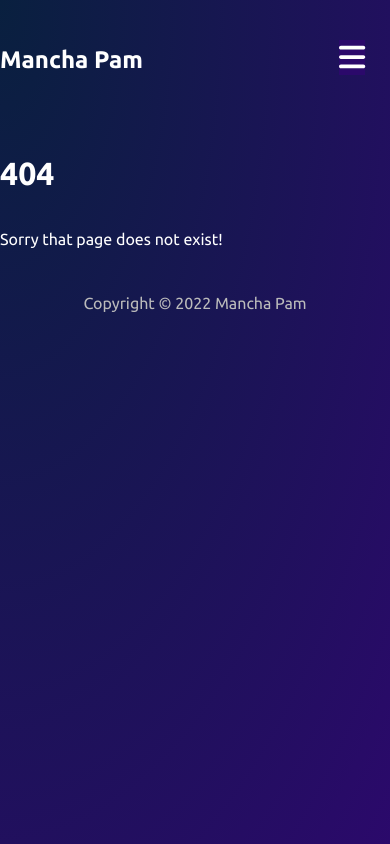
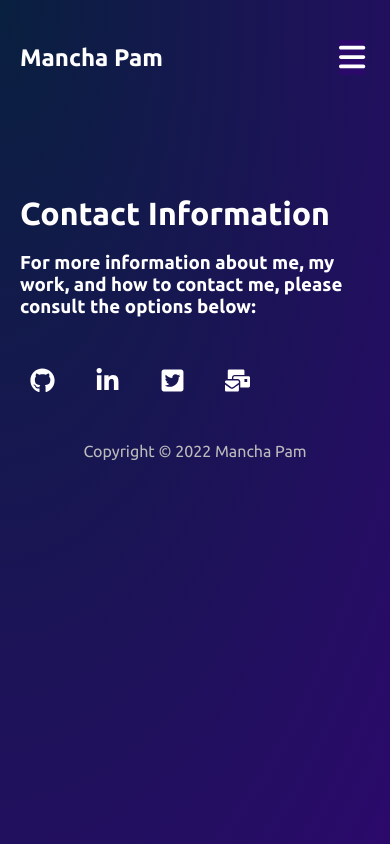
Before and after one commit to Mancha01/the-portfolio, a Gatsby site in the folder man-portfolio/: page /contact in a window 390 px wide. Before the commit this address had no page. Built offline with nearby package versions, Linux system fonts and the light colour scheme; Gatsby itself is replaced by a stand-in of ours; a web font is replaced by a local one.

Commit message:
corrections

```diff
--- a/man-portfolio/src/components/Navbar.js
+++ b/man-portfolio/src/components/Navbar.js
@@ -26,6 +26,9 @@ const Navbar = () => {
                     <Link to='/challenges' className='the-links'>
                         <li>Challenges</li>
                     </Link>
+                    <Link to='/contact' className='the-links'>
+                        <li>Contact</li>
+                    </Link>
                 </ul>
                 <button className='mobile-menu-icon' onClick={() => setIsMobile(!isMobile)}>
                     {isMobile ? (
--- a/man-portfolio/src/pages/challenges.js
+++ b/man-portfolio/src/pages/challenges.js
@@ -6,8 +6,9 @@ const Challenges = () => {
   return (
       <Layout>
              <div>
+
+                 <div className='challenges'>
                  <h1>Programming Challenges</h1>
-                 <div className='challenges'>
                  <iframe width="560" height="315" src="https://www.youtube.com/embed/NLYtEo2KBN4" title="YouTube video player" frameborder="0" allow="accelerometer; autoplay; clipboard-write; encrypted-media; gyroscope; picture-in-picture" allowfullscreen></iframe>
                  <hr />
                  <hr />
--- /dev/null
+++ b/man-portfolio/src/pages/contact.js
@@ -0,0 +1,33 @@
+import React from 'react'
+import { FaGithub, FaLinkedinIn, FaTwitterSquare, FaMailBulk} from 'react-icons/fa';
+import Layout from '../components/layout';
+import '../styles/global.css'
+
+const Contact = () => {
+  return (
+<Layout>
+     <div className='contact'>
+        <h1>Contact Information</h1>
+        <h3>For more information about me, my work, and how to contact me, please consult the options below:</h3>
+        <div>
+        <a href="https://github.com/Mancha01" className='fa-icons' target='_blank'>
+            <FaGithub />
+        </a>
+        <a href="https://www.linkedin.com/in/emmanuel-pam-081b89ab/" className='fa-icons' target='_blank'>
+            <FaLinkedinIn />
+        </a>
+        <a href="https://twitter.com/EmmanuelPam9" className='fa-icons' target='_blank'>
+            <FaTwitterSquare />
+        </a>
+        <a href = "mailto: pamemmanuel0@gmail.com" className='fa-icons' target='_blank'>
+        <FaMailBulk />
+        </a>
+
+        </div>
+    </div>
+    </Layout>
+
+  )
+}
+
+export default Contact
--- a/man-portfolio/src/styles/global.css
+++ b/man-portfolio/src/styles/global.css
@@ -72,6 +72,9 @@ max-width: 100vw;
 .challenges iframe{
   margin-top: 20px;
 }
+.challenges h1{
+  margin-bottom: 20px;
+}
 
 .fa-icons {
   margin-right: 20px;
@@ -84,4 +87,29 @@ max-width: 100vw;
   .about{
     padding: 10px;
   }
+  .contact {
+padding-left: 20px;
+padding-right: 20px;
+   }
+
+   .challenges iframe{
+     max-width: 100%;
+   }
+   .challenges{
+     padding: 25px;
+   }
+
+   .challenges h1{
+     padding-left: 20px;
+     margin-bottom: 20px;
+   }
 }
+
+
+
+.contact h1{
+  margin-bottom: 20px;
+}
+.contact h3{
+  margin-bottom: 50px;
+}
--- a/man-portfolio/src/styles/home.module.css
+++ b/man-portfolio/src/styles/home.module.css
@@ -33,3 +33,9 @@
     transition: 0.4s ease-in-out;
 
 }
+
+@media (max-width: 780px){
+  .header{
+    padding: 20px;
+  }
+}
--- a/man-portfolio/src/styles/navbar.css
+++ b/man-portfolio/src/styles/navbar.css
@@ -69,3 +69,13 @@
         transition: 0.3s;
     }
 }
+
+@media (max-width: 780px){
+    .navbar{
+        padding: 20px;
+        bottom: 40px;
+    }
+    h1{
+        margin-bottom: 80px;
+    }
+}
```
